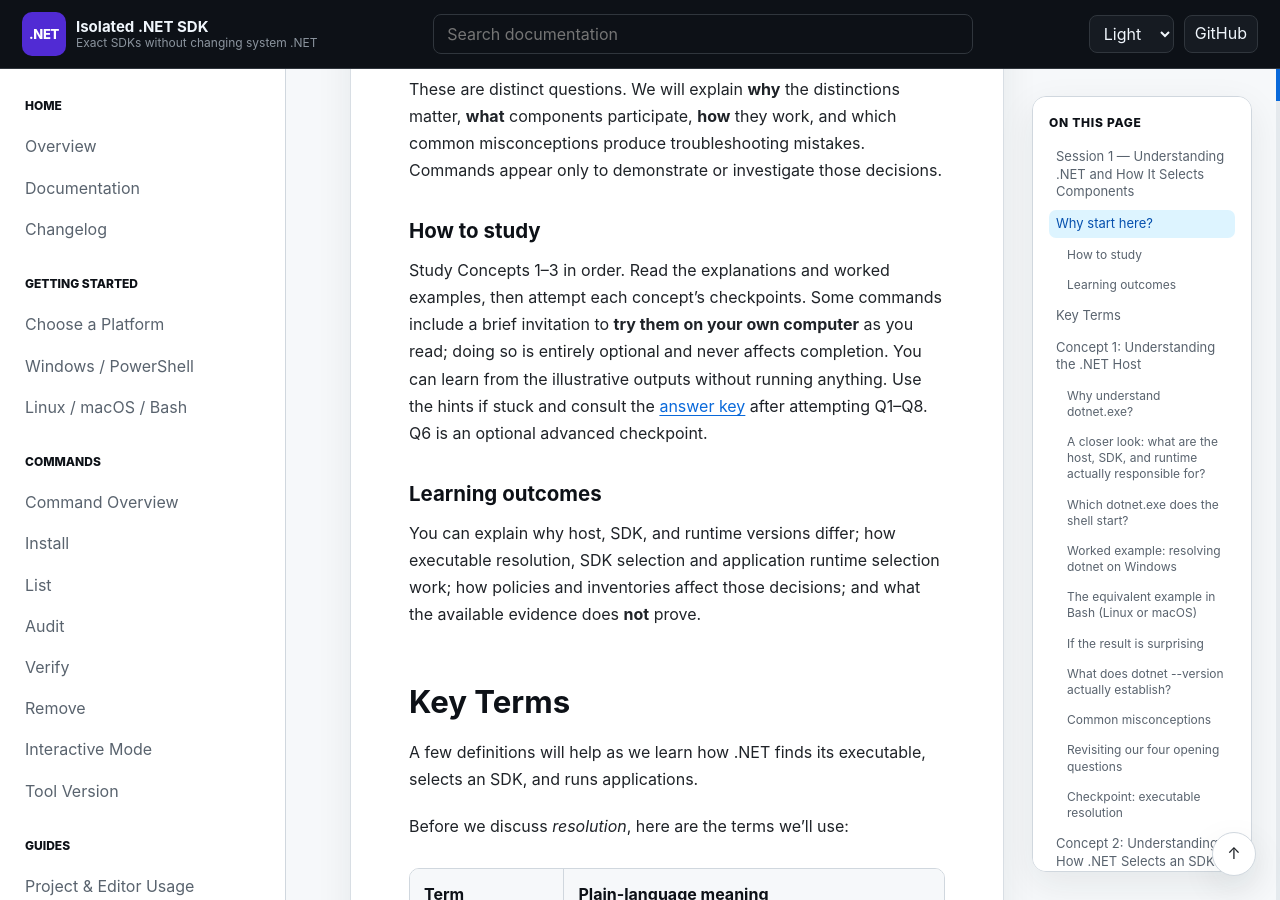
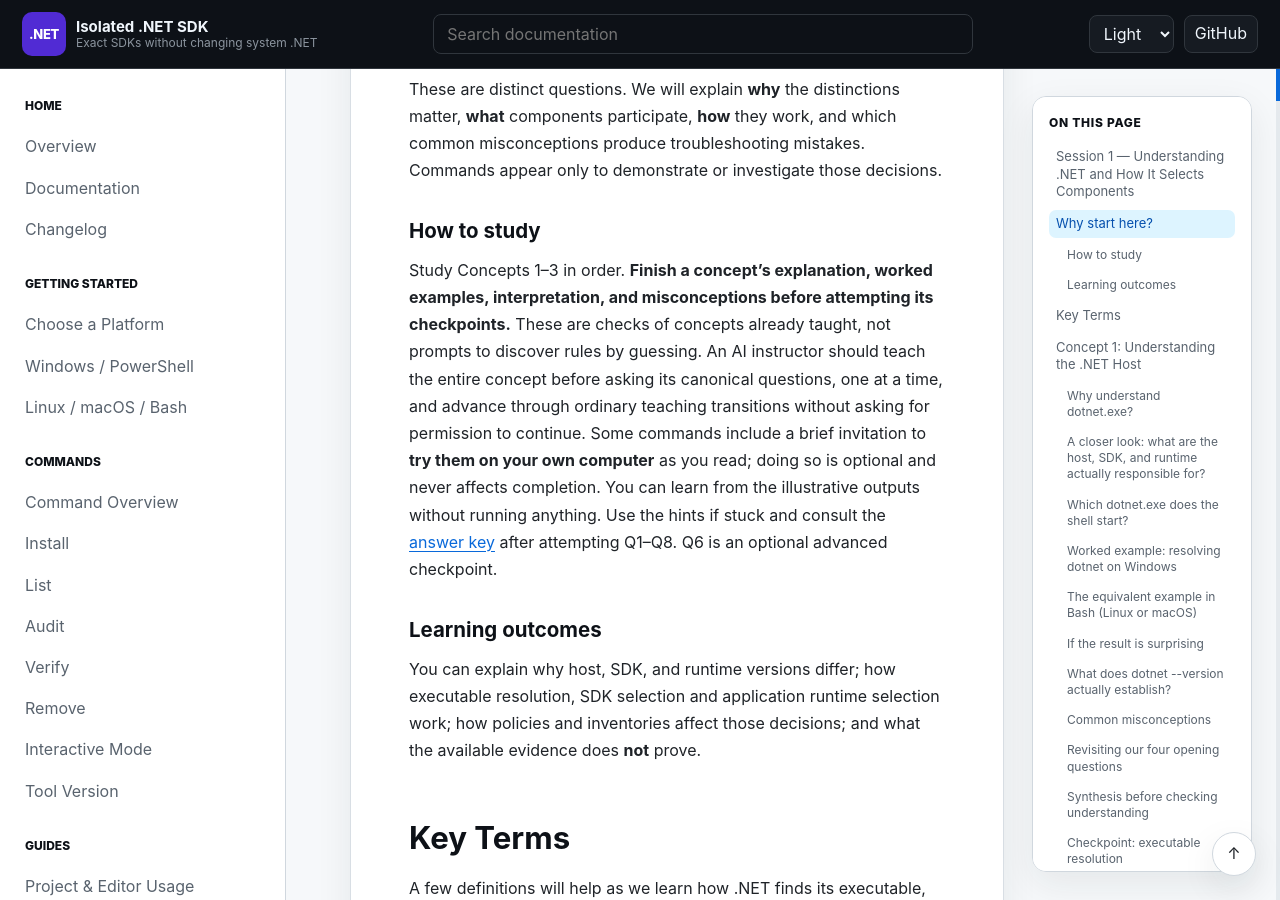
Before and after one commit to infoconex/isolated-dotnet-sdk, a Jekyll site: the page built from docs/training/isolated-dotnet-sdk-session-1-self-paced.md, in a window 1280 px wide and 900 px high, scrolled down 1145 px. Built offline with Jekyll 4.4.1, drawn with Linux system fonts in a browser that asks for light colours; our own code applies the rules of GitHub Pages for plain Markdown files; some of the changed text lies outside the part shown.

Commit message:
docs(training): place comprehension checks after complete concept examples

```diff
--- a/docs/training/isolated-dotnet-sdk-session-1-self-paced.md
+++ b/docs/training/isolated-dotnet-sdk-session-1-self-paced.md
@@ -22,7 +22,7 @@
 
 ### How to study
 
-Study Concepts 1–3 in order. Read the explanations and worked examples, then attempt each concept's checkpoints. Some commands include a brief invitation to **try them on your own computer** as you read; doing so is entirely optional and never affects completion. You can learn from the illustrative outputs without running anything. Use the hints if stuck and consult the [answer key](#answer-key-and-self-assessment) after attempting Q1–Q8. Q6 is an optional advanced checkpoint.
+Study Concepts 1–3 in order. **Finish a concept's explanation, worked examples, interpretation, and misconceptions before attempting its checkpoints.** These are checks of concepts already taught, not prompts to discover rules by guessing. An AI instructor should teach the entire concept before asking its canonical questions, one at a time, and advance through ordinary teaching transitions without asking for permission to continue. Some commands include a brief invitation to **try them on your own computer** as you read; doing so is optional and never affects completion. You can learn from the illustrative outputs without running anything. Use the hints if stuck and consult the [answer key](#answer-key-and-self-assessment) after attempting Q1–Q8. Q6 is an optional advanced checkpoint.
 
 ### Learning outcomes
 
@@ -202,6 +202,10 @@
 | Will my projects use SDK 10? | **It depends on SDK selection. Concept 2 answers this next.** |
 | Will my apps execute with runtime 10? | Not necessarily; Concept 3 explains this. |
 
+### Synthesis before checking understanding
+
+Follow the entire example through without answering a question yet. Suppose `C:\Tools\dotnet` precedes `C:\Program Files\dotnet` on PowerShell's `PATH`, with no `dotnet` alias or function. Typing `dotnet` starts the executable in Tools; invoking `& "C:\Program Files\dotnet\dotnet.exe" --version` starts the Program Files executable instead. In either case, the reported `--version` value identifies the **SDK subsequently selected**, not the host file version. A single host can have multiple SDKs available; changing the invocation directory or applicable SDK policy can change the selection. These mechanisms—not a guess about whichever number is newest—explain the outcomes.
+
 ### Checkpoint: executable resolution
 
 **Q1.** A computer has two `dotnet.exe` files in different directories. Does the newer SDK installation automatically guarantee that its executable is the one launched by `dotnet`? Explain.
@@ -362,14 +366,6 @@
 
 **Important:** This example concerns SDK resolution by the CLI's `dotnet` host (also called the *muxer*). Microsoft documents a separate starting directory for the MSBuild project SDK resolver during builds. See the [Microsoft `global.json` reference](https://learn.microsoft.com/en-us/dotnet/core/tools/global-json).
 
-### Checkpoint: SDK selection
-
-**Q4.** Can `dotnet --version` report different values in two directories even if `Get-Command dotnet` identifies the same executable in both? Why?
-
-**Q5.** A `global.json` specifies `8.0.408` with `"rollForward": "disable"`, but the current host cannot find that SDK. Should .NET pick `10.0.401` anyway? Why or why not?
-
-Need a hint? Revisit [Concept 2](#concept-2-understanding-how-net-selects-an-sdk), then [A4](#a4) and [A5](#a5) after attempting the questions.
-
 ### Additional influences to recognize, not memorize yet
 
 **Think about this:** What if an SDK is installed in another folder, but the running `dotnet` host does not normally look there? We will explain SDK search roots and why they are distinct from shell `PATH`.
@@ -416,6 +412,14 @@
 **If a .NET 10+ host finds the version only through the first entry, it can use that SDK without modifying system `PATH`.** If neither location has a compatible SDK, resolution fails. Older hosts ignore `sdk.paths`, so this example must not be treated as universal across all versions.
 
 Other influences do not need a full lesson yet: preview SDKs may be considered differently inside and outside Visual Studio; x86, x64 and Arm64 host installations can expose different SDK inventories; editor builds and CI tasks may launch a different `dotnet` than your interactive shell. Each is a reason to examine **actual host, actual environment, and actual SDK policy** rather than assume that “latest installed” answers everything.
+
+### Checkpoint: SDK selection
+
+**Q4.** Can `dotnet --version` report different values in two directories even if `Get-Command dotnet` identifies the same executable in both? Why?
+
+**Q5.** A `global.json` specifies `8.0.408` with `"rollForward": "disable"`, but the current host cannot find that SDK. Should .NET pick `10.0.401` anyway? Why or why not?
+
+Need a hint? Revisit [Concept 2](#concept-2-understanding-how-net-selects-an-sdk), then [A4](#a4) and [A5](#a5) after attempting the questions.
 
 ### Optional advanced SDK checkpoint
 
```
